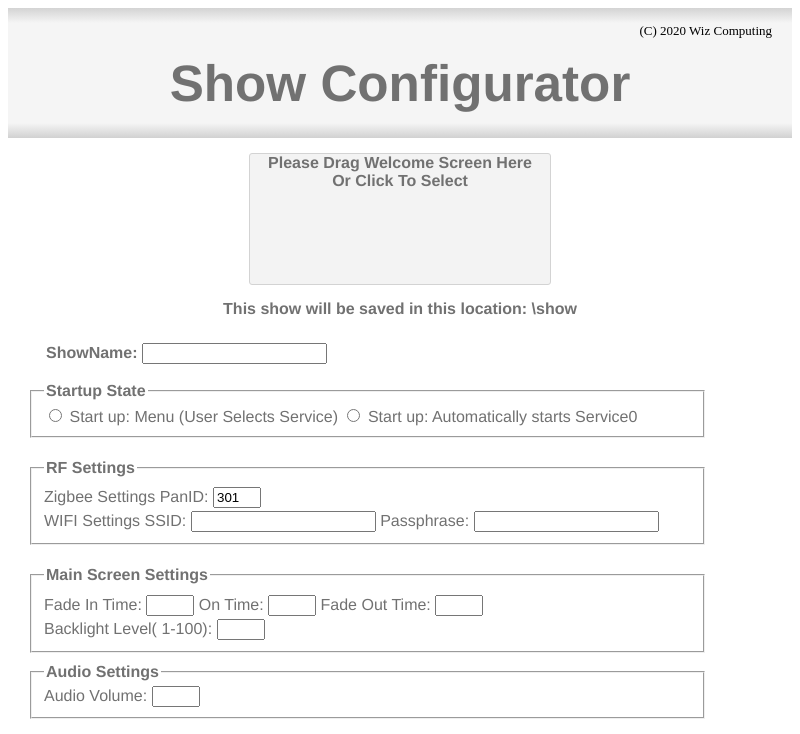
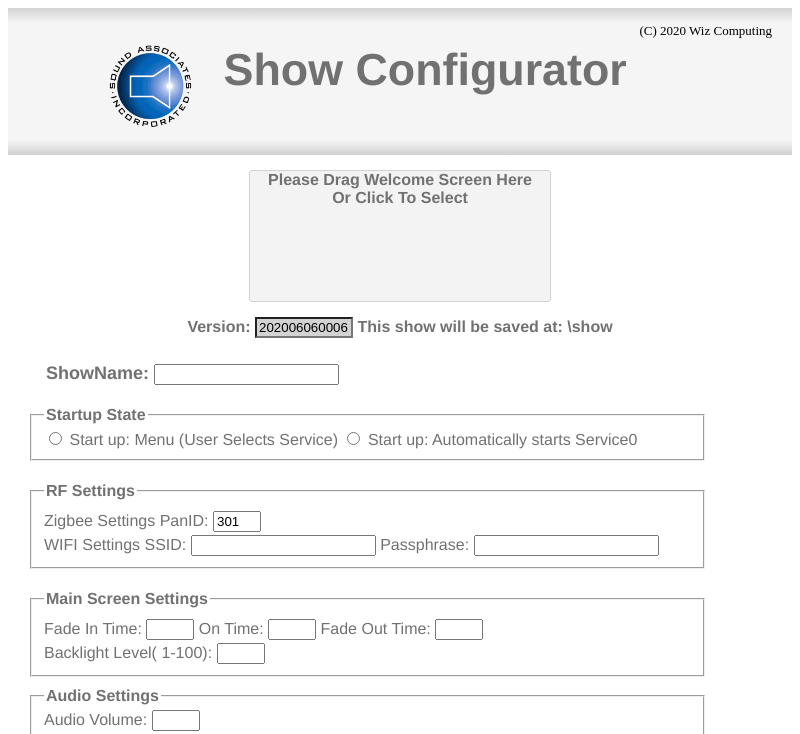
Before and after one commit to stevewitz/Show_Configurator, an Electron app: page index.html in a window 800 px wide. Both pictures are taken after a click on the button "Add NEW Show". Shown: the top 734 px of the page. Drawn offline with Linux system fonts and the light colour scheme; no server answers.

Commit message:
added logo and touched up css

```diff
--- a/index.html
+++ b/index.html
@@ -22,7 +22,8 @@
 
 
             <div id="name">
-                 Show Configurator
+                <img id="logo" src = "./public/Images/logo.png" >
+             <p id = projectName>  Show Configurator </p>
             </div>
 
             <div id = "bottomline">
@@ -40,7 +41,8 @@
             <div id="Welcome" onclick="welcomeClick()">Please Drag Welcome Screen Here <br> Or Click To Select </div>
 
             <div id="saveFileLocation">
-                This is where the save file location goes
+                <label for="Version">Version:</label> <input type="text" id="Version" name="Version" readonly>
+
             </div>
 
             <div id = folders>
@@ -53,7 +55,7 @@
 
             <form id="wizdat" style="display:none">
                 <div id="ShowNameDiv">
-                    <label for="ShowName">ShowName:</label> <input type="text" id="ShowName" name="ShowName"><br><br>
+                    <label for="ShowName">ShowName:</label> <input type="text" id="ShowName"  name="ShowName"><br><br>
                 </div>
                 <fieldset id="StartupStateDiv">
                       <legend> Startup State</legend>
@@ -99,8 +101,7 @@
                     <label for="I6_OrientationR">Orientation Right</label><br>
                 </fieldset>
                 <br>
-                    <label for="Version">Version:</label> <input type="text" id="Version" name="Version" readonly>
-                <br><br>
+
                 <fieldset id = "systemServidesDiv">
                     <legend>System Services</legend>
                 </fieldset>
--- a/public/css/index.css
+++ b/public/css/index.css
@@ -3,10 +3,21 @@
     background: linear-gradient( #c6c6c6c4,whitesmoke);
     width:100%
 }
+#logo{
+float: left;
+height: 85px;
+margin-right: 30px;
+display: inline-block;
+ margin-left:100px;
+margin-bottom: 30px;
+}
 
 #header{
     background-color: whitesmoke;
-    width:100%
+    width:100%;
+}
+#projectName{
+    margin-top: 3px;
 }
 
 #bottomline{
@@ -15,11 +26,11 @@
     width:100%
 }
 #name{
-    font-size: 3.2em;
+    font-size: 2.8em;
     font-weight: bolder;
     font-family: Helvetica, Arial,sans-serif;
     background-color: whitesmoke;
-    text-align: center;
+
     margin-bottom:10px;
     color: #717171;
 }
@@ -28,7 +39,7 @@
     font-size: small;
     text-align: right;
     margin-right: 20px;
-    margin-bottom: 15px;
+    margin-bottom: 5px;
 }
 body{
     height: 90%;
@@ -47,14 +58,12 @@ body{
 
 
 fieldset{
-
-
     width:100%;
     color: #717171;
 }
+
 legend{
     font-weight: bold;
-
 }
 
 #Welcome{
@@ -64,15 +73,14 @@ legend{
     border-radius: 3px;
     text-align: center;
     font-weight: bold;
-    font-font: calabri;
     margin-right: auto;
     margin-left:auto;
     border:1px solid;
     border-radius:3px;
     border-color:lightgray;
     color: #717171;
+}
 
-}
 #saveFileLocation{
     color: #717171;
 }
@@ -85,11 +93,12 @@ legend{
    display:flex;
     align-items: center;
     justify-content: center;
-    margin-top:5%;
+    margin-top:10%;
+}
 
-}
 button{
-    margin:20px;
+    margin-left:20px;
+    margin-right:20px;
     border-radius: 3px;
     color: #717171;
     border-width: 2px;
@@ -100,6 +109,7 @@ button{
     font-weight: bold;
     font-family: Helvetica, Arial,sans-serif;
 }
+
 button:hover{
     cursor: pointer;
 }
@@ -130,6 +140,7 @@ button:hover{
     margin-left: auto;
     margin-right: auto;
 }
+
 #saveFileLocation{
     font-weight: bold;
     margin-right:auto;
@@ -138,10 +149,12 @@ button:hover{
     margin-top:15px;
     margin-bottom:25px;
 }
+
 #folders{
     background-color: #9e9e9e1f;
 
 }
+
 #flexShow{
     height:auto;
     display: flex;
@@ -174,6 +187,7 @@ button:hover{
 
 #ShowNameDiv{
     font-weight: bold;
+    font-size:large;
     color: #717171;
     margin-left: 18px;
 }
@@ -188,17 +202,20 @@ button:hover{
 
 #Version{
     background-color: lightgray;
-    width: 70px;
+    width: 90px;
 }
+
 #mainScreenSettingsDiv{
     line-height: 1.5;
 }
+
 #audioSettingsDiv{
     margin-top:10px;
 }
 #rfSettingsDiv{
     line-height: 1.5;
 }
+
 #i6ScreenSettingsDiv {
     line-height: 1.5;
 }
--- a/public/javascript/index.js
+++ b/public/javascript/index.js
@@ -9,6 +9,7 @@ const fs = require('fs');
 const os = require('os');
 const copydir = require('copy-dir');
 const saveLocation = os.homedir() + "\\show";
+
 
 document.addEventListener('dragenter', (e) => {
     if ((e.target.id != dropzoneId) && ((e.target.id).substring(0,4) !="show" )  ){
@@ -313,10 +314,10 @@ function addNewShow(){
     document.getElementById("mainDiv").style.visibility='visible';
     document.getElementById("wizdat").style.display='inline-block';
 
-    document.getElementById("saveFileLocation").innerHTML = "This show will be saved in this location: " + saveLocation; //display to user the save show location
+    document.getElementById("saveFileLocation").innerHTML = document.getElementById("saveFileLocation").innerHTML + "This show will be saved at: " + saveLocation; //display to user the save show location
     // get info for Version
      let current_datetime = new Date();
-     let formatted_date =   current_datetime.getFullYear()+appendLeadingZeroes(current_datetime.getMonth() + 1) + appendLeadingZeroes(current_datetime.getDate());
+     let formatted_date =   current_datetime.getFullYear()+appendLeadingZeroes(current_datetime.getMonth() + 1) + appendLeadingZeroes(current_datetime.getDate()) +appendLeadingZeroes(current_datetime.getHours())+appendLeadingZeroes(current_datetime.getMinutes());
      readDatFile( saveLocation + "/master_wiz.dat"); // put default values in form
      document.getElementById("Version").value = formatted_date;// now put in updated version number
 
```
Also changed, not shown: public/Images/logo.png (added).
